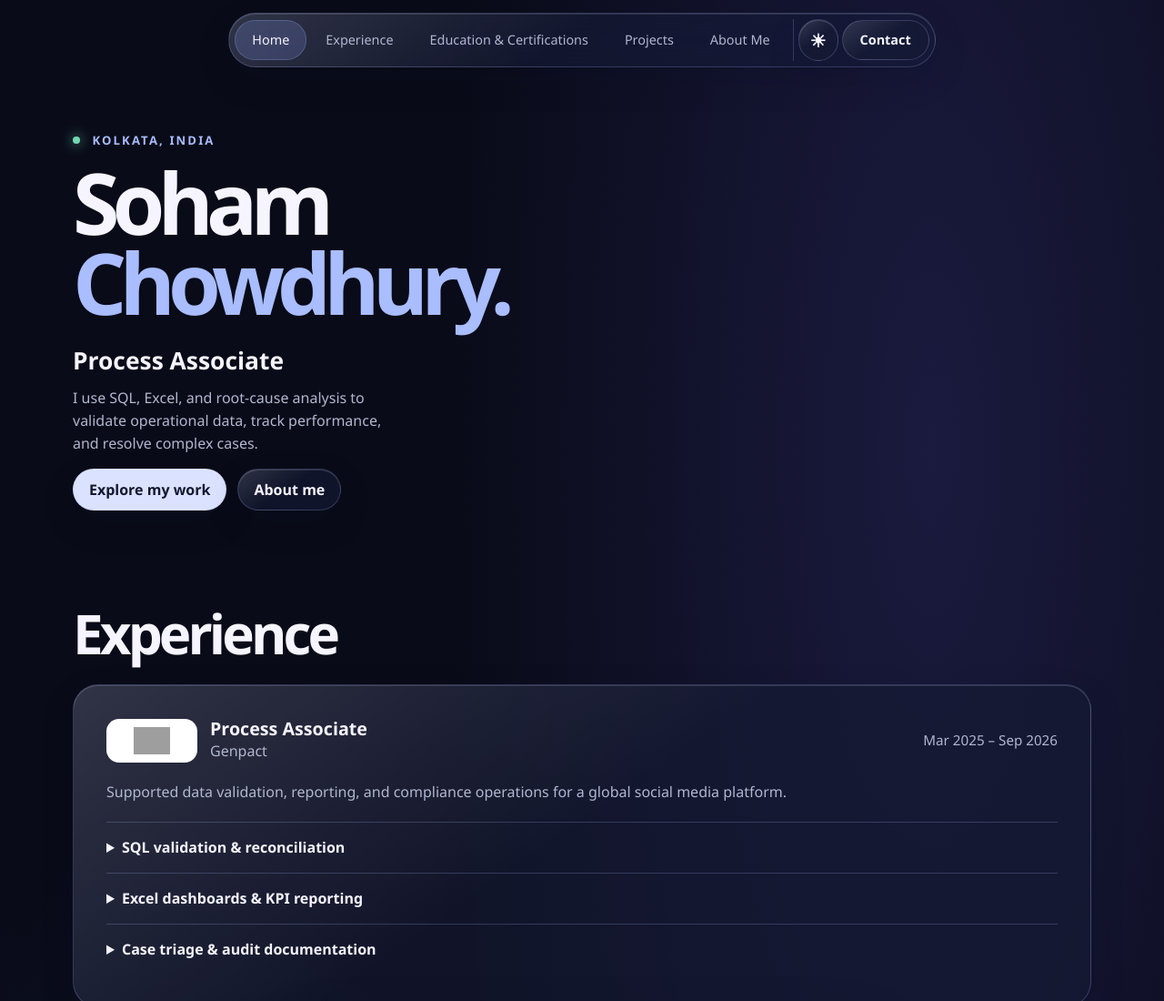
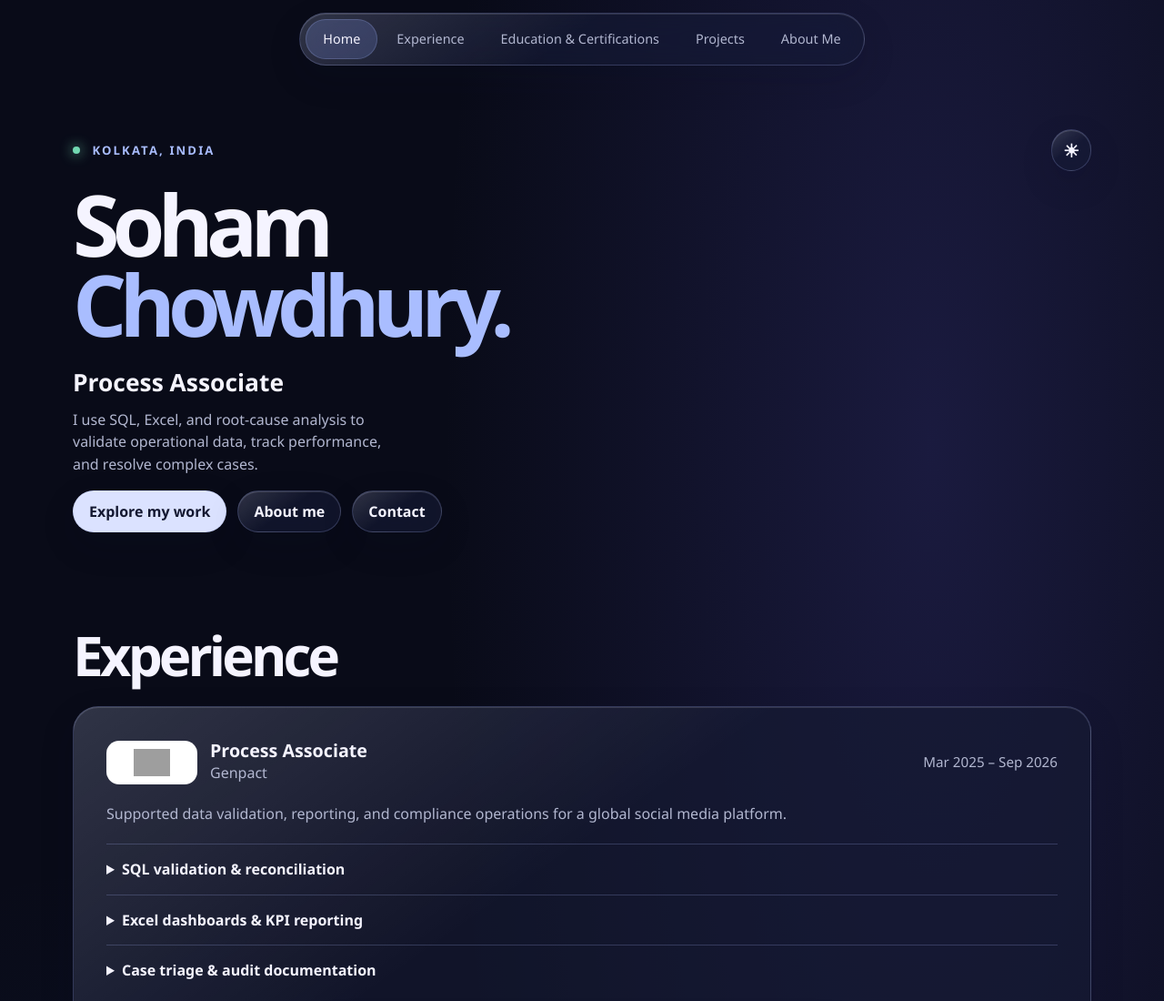
Before and after one commit to Mesoham/Portfolio, a plain HTML site: page index.html in a window 1280 px wide. Shown: the top 1100 px of the page at 91% size. Drawn offline with Linux system fonts and the light colour scheme; grey boxes are pictures that could not be loaded.

Commit message:
Move theme and contact controls into the hero

```diff
--- a/index.html
+++ b/index.html
@@ -1,12 +1,12 @@
 <!doctype html>
 <html lang="en" data-theme="dark">
-<head><meta charset="utf-8"><meta name="viewport" content="width=device-width,initial-scale=1"><meta name="description" content="Soham Chowdhury, Data and Process Analyst in Kolkata. SQL, KPI reporting, and compliance operations."><title>Soham Chowdhury | Data & Process Analyst</title><link rel="stylesheet" href="style.css?v=mobile-dock"><script src="app.js?v=portrait-reset" defer></script></head>
+<head><meta charset="utf-8"><meta name="viewport" content="width=device-width,initial-scale=1"><meta name="description" content="Soham Chowdhury, Data and Process Analyst in Kolkata. SQL, KPI reporting, and compliance operations."><title>Soham Chowdhury | Data & Process Analyst</title><link rel="stylesheet" href="style.css?v=compact-nav"><script src="app.js?v=portrait-reset" defer></script></head>
 <body>
 <a class="skip" href="#main">Skip to content</a>
-<header class="glass nav"><nav aria-label="Main navigation"><a href="#home" aria-current="location">Home</a><a href="#work" aria-label="Experience"><span class="dock-full">Experience</span><span class="dock-short" aria-hidden="true">Work</span></a><a href="#credentials" aria-label="Education &amp; Certifications"><span class="dock-full">Education &amp; Certifications</span><span class="dock-short" aria-hidden="true">Credentials</span></a><a href="#projects">Projects</a><a href="#about" aria-label="About Me"><span class="dock-full">About Me</span><span class="dock-short" aria-hidden="true">About</span></a></nav><div class="nav-actions"><button id="theme" class="icon" aria-label="Switch to light theme">☀</button><a class="button small" href="#contact">Contact</a></div></header>
+<header class="glass nav"><nav aria-label="Main navigation"><a href="#home" aria-current="location">Home</a><a href="#work" aria-label="Experience"><span class="dock-full">Experience</span><span class="dock-short" aria-hidden="true">Work</span></a><a href="#credentials" aria-label="Education &amp; Certifications"><span class="dock-full">Education &amp; Certifications</span><span class="dock-short" aria-hidden="true">Edu</span></a><a href="#projects">Projects</a><a href="#about" aria-label="About Me"><span class="dock-full">About Me</span><span class="dock-short" aria-hidden="true">About</span></a></nav></header>
 <main id="main">
 <section class="hero wrap" id="home">
-<div class="hero-copy"><p class="eyebrow"><span class="dot"></span> KOLKATA, INDIA</p><h1>Soham<br><em>Chowdhury.</em></h1><p class="role">Process Associate</p><p class="intro">I use SQL, Excel, and root-cause analysis to validate operational data, track performance, and resolve complex cases.</p><div class="actions"><a class="button primary" href="#work">Explore my work</a><a class="button" href="#about">About me</a></div></div>
+<div class="hero-copy"><div class="hero-top"><p class="eyebrow"><span class="dot"></span> KOLKATA, INDIA</p><button id="theme" class="icon" type="button" aria-label="Switch to light theme">☀</button></div><h1>Soham<br><em>Chowdhury.</em></h1><p class="role">Process Associate</p><p class="intro">I use SQL, Excel, and root-cause analysis to validate operational data, track performance, and resolve complex cases.</p><div class="actions"><a class="button primary" href="#work">Explore my work</a><a class="button" href="#about">About me</a><a class="button" href="#contact">Contact</a></div></div>
 </section>
 <section class="wrap section" id="work"><h2>Experience</h2>
 <article class="glass experience"><div class="job"><div class="job-mark job-logo" aria-hidden="true"><img src="https://upload.wikimedia.org/wikipedia/commons/a/a0/Genpact_logo.svg" alt="" width="82" height="30"></div><div><h3>Process Associate</h3><p>Genpact</p></div><time>Mar 2025 – Sep 2026</time></div><p class="summary">Supported data validation, reporting, and compliance operations for a global social media platform.</p>
```
